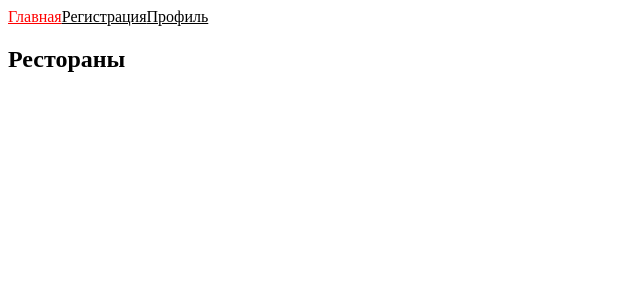
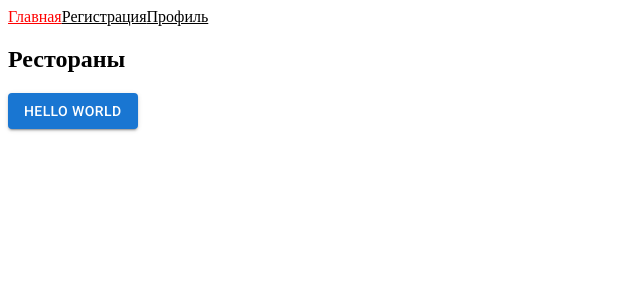
Before and after one commit to LevSavin/react-final, a React (Create React App) app: page / in a window 1280 px wide. Shown: the top 300 px of the page, without its empty margins (0-640 px from the left). Built offline with nearby package versions, Linux system fonts and the light colour scheme; no server answers.

Commit message:
подключил material ui

```diff
--- a/package.json
+++ b/package.json
@@ -3,6 +3,10 @@
   "version": "0.1.0",
   "private": true,
   "dependencies": {
+    "@emotion/react": "^11.10.6",
+    "@emotion/styled": "^11.10.6",
+    "@fontsource/roboto": "^4.5.8",
+    "@mui/material": "^5.11.12",
     "@types/node": "^16.18.14",
     "@types/react": "^18.0.28",
     "@types/react-dom": "^18.0.11",
--- a/src/App.tsx
+++ b/src/App.tsx
@@ -4,6 +4,11 @@
 import { useAppDispatch, useAppSelector } from "./redux/store";
 import { axios } from "./index";
 import "./App.css";
+import "@fontsource/roboto/300.css";
+import "@fontsource/roboto/400.css";
+import "@fontsource/roboto/500.css";
+import "@fontsource/roboto/700.css";
+
 import Layout from "./components/Layout";
 const HomePage = lazy(() => import("./pages/HomePage"));
 const NotFoundPage = lazy(() => import("./pages/NotFoundPage"));
--- a/src/pages/HomePage.tsx
+++ b/src/pages/HomePage.tsx
@@ -1,7 +1,12 @@
+import Button from "@mui/material/Button";
+
 function HomePage() {
   return (
     <div>
       <h2>Рестораны</h2>
+      <div>
+        <Button variant="contained">Hello World</Button>
+      </div>
     </div>
   );
 }
```
Also changed, not shown: 1 other file (tests, documents, lock files or other folders).
